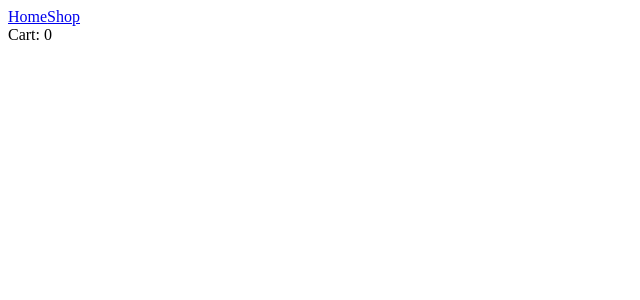
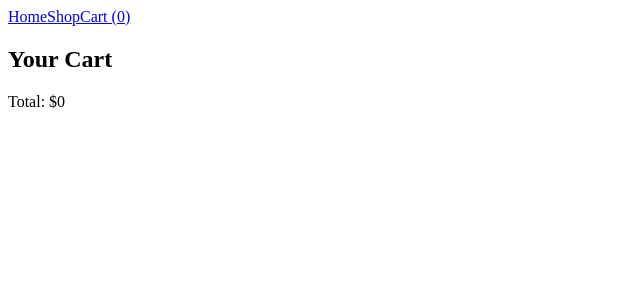
Before and after one commit to ZenTheMC/js-react-shopping-cart, a React (Create React App) app: page /cart in a window 1280 px wide. Before the commit this address had no page. Shown: the top 300 px of the page, without its empty margins (0-640 px from the left). Built offline with nearby package versions, Linux system fonts and the light colour scheme.

Commit message:
Added cart implementation, appended to App component, and appended to Navbar component

```diff
--- a/src/App.js
+++ b/src/App.js
@@ -4,6 +4,7 @@ import Home from './pages/home';
 import Shop from './pages/shop';
 import Navbar from './components/navbar';
 import Product from './components/product';
+import Cart from './components/cart';
 
 const App = () => {
   const [cartItems, setCartItems] = useState([]);
@@ -21,6 +22,10 @@ const App = () => {
     setCartItems([...cartItems, product]);
   };
 
+  const onRemoveFromCart = (productId) => {
+    setCartItems(cartItems.filter(item => item.id !== productId));
+  };
+
   return (
     <div>
       <Navbar cartItems={cartItems} />
@@ -28,6 +33,7 @@ const App = () => {
         <Route path="/" element={<Home />} />
         <Route path="/shop" element={<Shop products={products} />} />
         <Route path="/product/:id" element={<Product products={products} onAddToCart={onAddToCart} />} />
+        <Route path="/cart" element={<Cart cartItems={cartItems} onRemoveFromCart={onRemoveFromCart} />} />
       </Routes>
     </div>
   );
--- a/src/components/cart.js
+++ b/src/components/cart.js
@@ -0,0 +1,21 @@
+import React from "react";
+
+const Cart = ({ cartItems, onRemoveFromCart }) => {
+    const totalPrice = cartItems.reduce((total, item) => total + item.price, 0);
+
+    return (
+        <div>
+            <h2>Your Cart</h2>
+            {cartItems.map(item => (
+                <div key={item.id}>
+                    <p>{item.name}</p>
+                    <p>${item.price}</p>
+                    <button onClick={() => onRemoveFromCart(item.id)}>Remove</button>
+                </div>
+            ))}
+            <p>Total: ${totalPrice}</p>
+        </div>
+    );
+}
+
+export default Cart;
--- a/src/components/navbar.js
+++ b/src/components/navbar.js
@@ -3,11 +3,11 @@ import { Link } from 'react-router-dom';
 
 const Navbar = ({ cartItems }) => {
     return (
-        <div className="Navbar">
+        <nav className="Navbar">
             <Link to="/">Home</Link>
             <Link to="/shop">Shop</Link>
-            <div>Cart: {cartItems.length}</div>
-        </div>
+            <Link to="/cart">Cart ({cartItems.length})</Link>
+        </nav>
     );
 }
 
```
